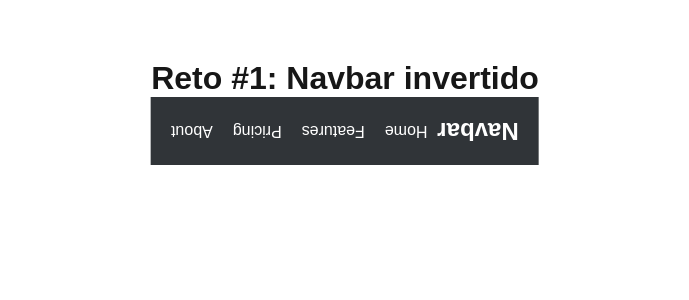
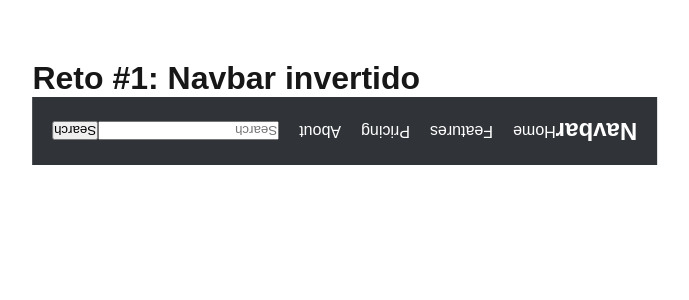
Before and after one commit to isavol6/HackatonWeb, a Next.js app in the folder isabolsami-next/: page / in a window 1280 px wide. Shown: the top 300 px of the page, without its empty margins (295-984 px from the left). Built offline with nearby package versions, Linux system fonts and the light colour scheme.

Commit message:
navbar done

```diff
--- a/isabolsami-next/src/components/Navbar.tsx
+++ b/isabolsami-next/src/components/Navbar.tsx
@@ -13,6 +13,18 @@ export default function Navbar() {
         <a href="#precios">Pricing</a>
         <a href="informacion">About</a>
 
+        <form className={styles.busqueda} action="/" method="get">
+          <input
+            type="search"
+            placeholder="Search"
+            aria-label="Buscar"
+          />
+
+          <button >
+            Search
+          </button>
+
+        </form>
       </div>
     </nav>
   );
```
